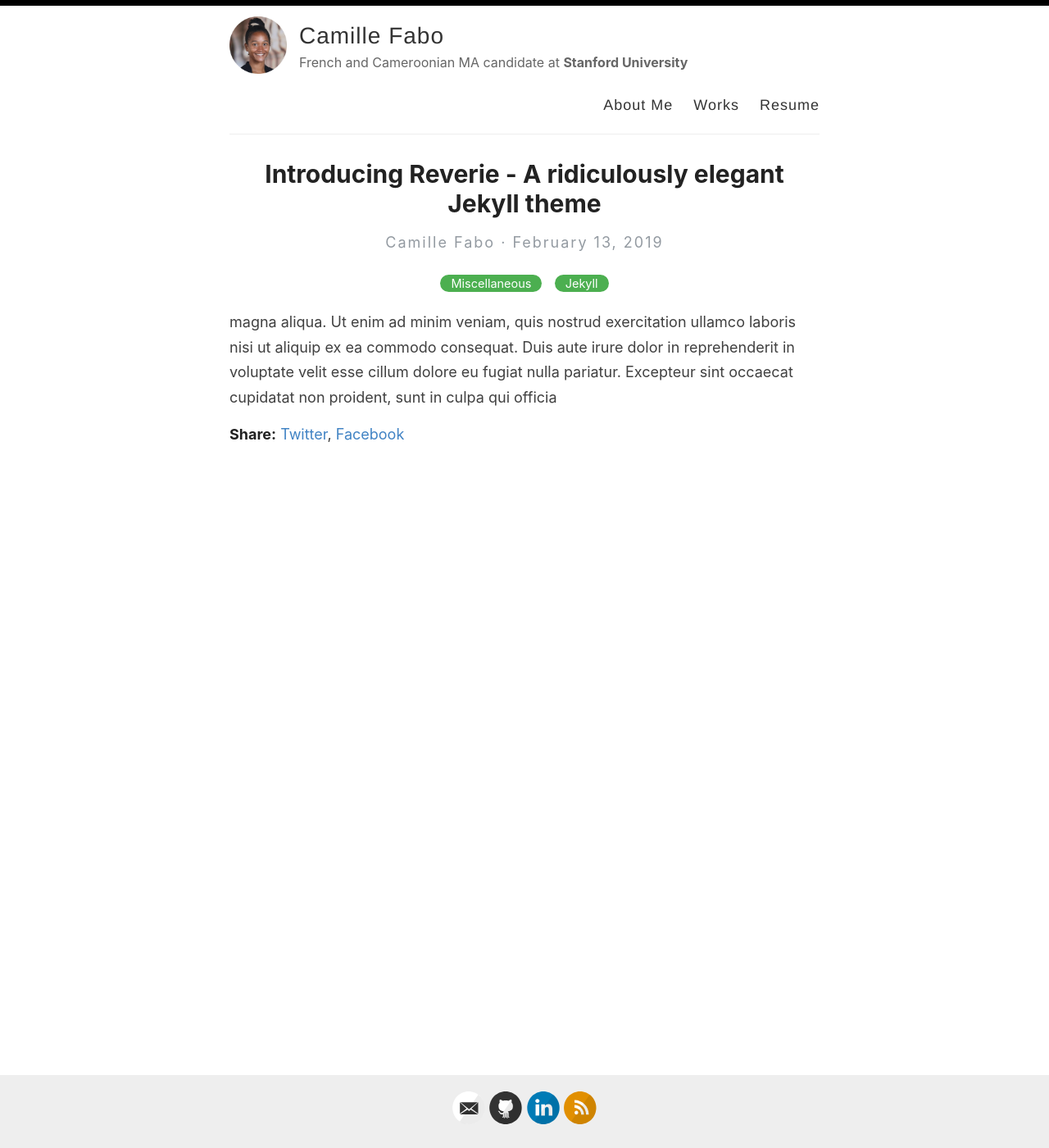
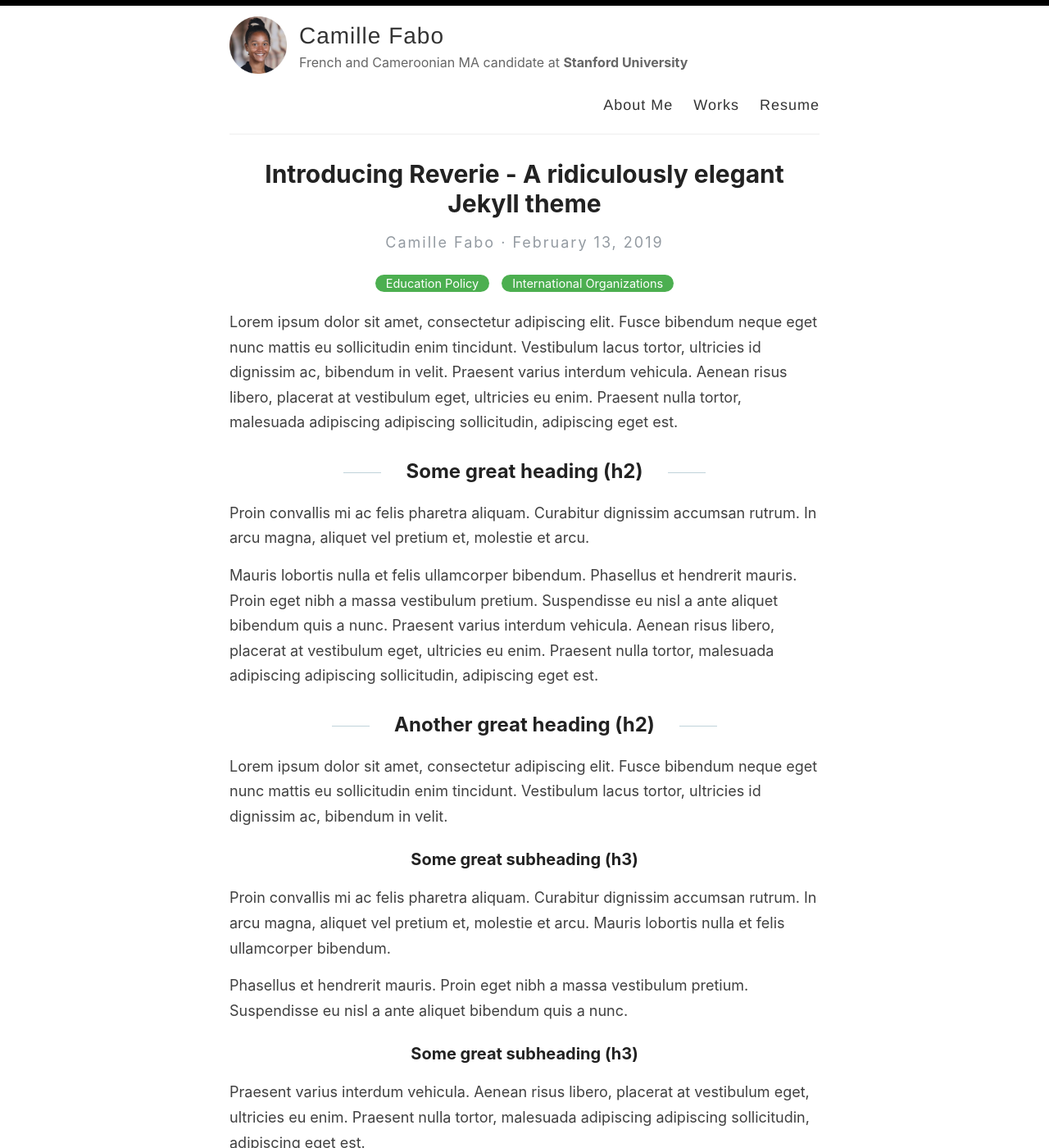
Before and after one commit to Camillefabs/Camillefabs.github.io, a Jekyll site: the page built from my_collections/_posts/2019-02-13-introducing-reverie-jekyll-theme.md, in a window 1280 px wide and 1400 px high. Shown: the whole window at 82% size. Built offline with Jekyll 4.4.1, drawn with Linux system fonts in a browser that asks for light colours; some of the changed text lies outside the part shown.

Commit message:
Update 2019-02-13-introducing-reverie-jekyll-theme.md

````diff
--- a/my_collections/_posts/2019-02-13-introducing-reverie-jekyll-theme.md
+++ b/my_collections/_posts/2019-02-13-introducing-reverie-jekyll-theme.md
@@ -1,7 +1,95 @@
 ---
 layout: post
 title: Introducing Reverie - A ridiculously elegant Jekyll theme
-categories: [Miscellaneous, Jekyll]
+categories: [Education Policy, International Organizations]
 ---
 
-magna aliqua. Ut enim ad minim veniam, quis nostrud exercitation ullamco laboris nisi ut aliquip ex ea commodo consequat. Duis aute irure dolor in reprehenderit in voluptate velit esse cillum dolore eu fugiat nulla pariatur. Excepteur sint occaecat cupidatat non proident, sunt in culpa qui officia
+Lorem ipsum dolor sit amet, consectetur adipiscing elit. Fusce bibendum neque eget nunc mattis eu sollicitudin enim tincidunt. Vestibulum lacus tortor, ultricies id dignissim ac, bibendum in velit. Praesent varius interdum vehicula. Aenean risus libero, placerat at vestibulum eget, ultricies eu enim. Praesent nulla tortor, malesuada adipiscing adipiscing sollicitudin, adipiscing eget est.
+
+## Some great heading (h2)
+
+Proin convallis mi ac felis pharetra aliquam. Curabitur dignissim accumsan rutrum. In arcu magna, aliquet vel pretium et, molestie et arcu.
+
+Mauris lobortis nulla et felis ullamcorper bibendum. Phasellus et hendrerit mauris. Proin eget nibh a massa vestibulum pretium. Suspendisse eu nisl a ante aliquet bibendum quis a nunc. Praesent varius interdum vehicula. Aenean risus libero, placerat at vestibulum eget, ultricies eu enim. Praesent nulla tortor, malesuada adipiscing adipiscing sollicitudin, adipiscing eget est.
+
+## Another great heading (h2)
+
+Lorem ipsum dolor sit amet, consectetur adipiscing elit. Fusce bibendum neque eget nunc mattis eu sollicitudin enim tincidunt. Vestibulum lacus tortor, ultricies id dignissim ac, bibendum in velit.
+
+### Some great subheading (h3)
+
+Proin convallis mi ac felis pharetra aliquam. Curabitur dignissim accumsan rutrum. In arcu magna, aliquet vel pretium et, molestie et arcu. Mauris lobortis nulla et felis ullamcorper bibendum.
+
+Phasellus et hendrerit mauris. Proin eget nibh a massa vestibulum pretium. Suspendisse eu nisl a ante aliquet bibendum quis a nunc.
+
+### Some great subheading (h3)
+
+Praesent varius interdum vehicula. Aenean risus libero, placerat at vestibulum eget, ultricies eu enim. Praesent nulla tortor, malesuada adipiscing adipiscing sollicitudin, adipiscing eget est.
+
+> This quote will change your life. It will reveal the secrets of the universe, and all the wonders of humanity. Don't misuse it.
+
+Lorem ipsum dolor sit amet, consectetur adipiscing elit. Fusce bibendum neque eget nunc mattis eu sollicitudin enim tincidunt.
+
+### Some great subheading (h3)
+
+Vestibulum lacus tortor, ultricies id dignissim ac, bibendum in velit. Proin convallis mi ac felis pharetra aliquam. Curabitur dignissim accumsan rutrum.
+
+```html
+<html>
+  <head>
+  </head>
+  <body>
+    <p>Hello, World!</p>
+  </body>
+</html>
+```
+
+
+In arcu magna, aliquet vel pretium et, molestie et arcu. Mauris lobortis nulla et felis ullamcorper bibendum. Phasellus et hendrerit mauris.
+
+#### You might want a sub-subheading (h4)
+
+In arcu magna, aliquet vel pretium et, molestie et arcu. Mauris lobortis nulla et felis ullamcorper bibendum. Phasellus et hendrerit mauris.
+
+In arcu magna, aliquet vel pretium et, molestie et arcu. Mauris lobortis nulla et felis ullamcorper bibendum. Phasellus et hendrerit mauris.
+
+#### But it's probably overkill (h4)
+
+In arcu magna, aliquet vel pretium et, molestie et arcu. Mauris lobortis nulla et felis ullamcorper bibendum. Phasellus et hendrerit mauris.
+
+### Oh hai, an unordered list!!
+
+In arcu magna, aliquet vel pretium et, molestie et arcu. Mauris lobortis nulla et felis ullamcorper bibendum. Phasellus et hendrerit mauris.
+
+- First item, yo
+- Second item, dawg
+- Third item, what what?!
+- Fourth item, fo sheezy my neezy
+
+### Oh hai, an ordered list!!
+
+In arcu magna, aliquet vel pretium et, molestie et arcu. Mauris lobortis nulla et felis ullamcorper bibendum. Phasellus et hendrerit mauris.
+
+1. First item, yo
+2. Second item, dawg
+3. Third item, what what?!
+4. Fourth item, fo sheezy my neezy
+
+
+
+## Headings are cool! (h2)
+
+Proin eget nibh a massa vestibulum pretium. Suspendisse eu nisl a ante aliquet bibendum quis a nunc. Praesent varius interdum vehicula. Aenean risus libero, placerat at vestibulum eget, ultricies eu enim. Praesent nulla tortor, malesuada adipiscing adipiscing sollicitudin, adipiscing eget est.
+
+Praesent nulla tortor, malesuada adipiscing adipiscing sollicitudin, adipiscing eget est.
+
+Proin eget nibh a massa vestibulum pretium. Suspendisse eu nisl a ante aliquet bibendum quis a nunc.
+
+### Tables
+
+|Title 1               | Title 2               | Title 3               | Title 4              |
+|--------------------- | --------------------- | --------------------- | ---------------------|
+|lorem                 | lorem ipsum           | lorem ipsum dolor     | lorem ipsum dolor sit|
+|lorem ipsum dolor sit | lorem ipsum dolor sit | lorem ipsum dolor sit | lorem ipsum dolor sit|
+|lorem ipsum dolor sit | lorem ipsum dolor sit | lorem ipsum dolor sit | lorem ipsum dolor sit|
+|lorem ipsum dolor sit | lorem ipsum dolor sit | lorem ipsum dolor sit | lorem ipsum dolor sit|
````
